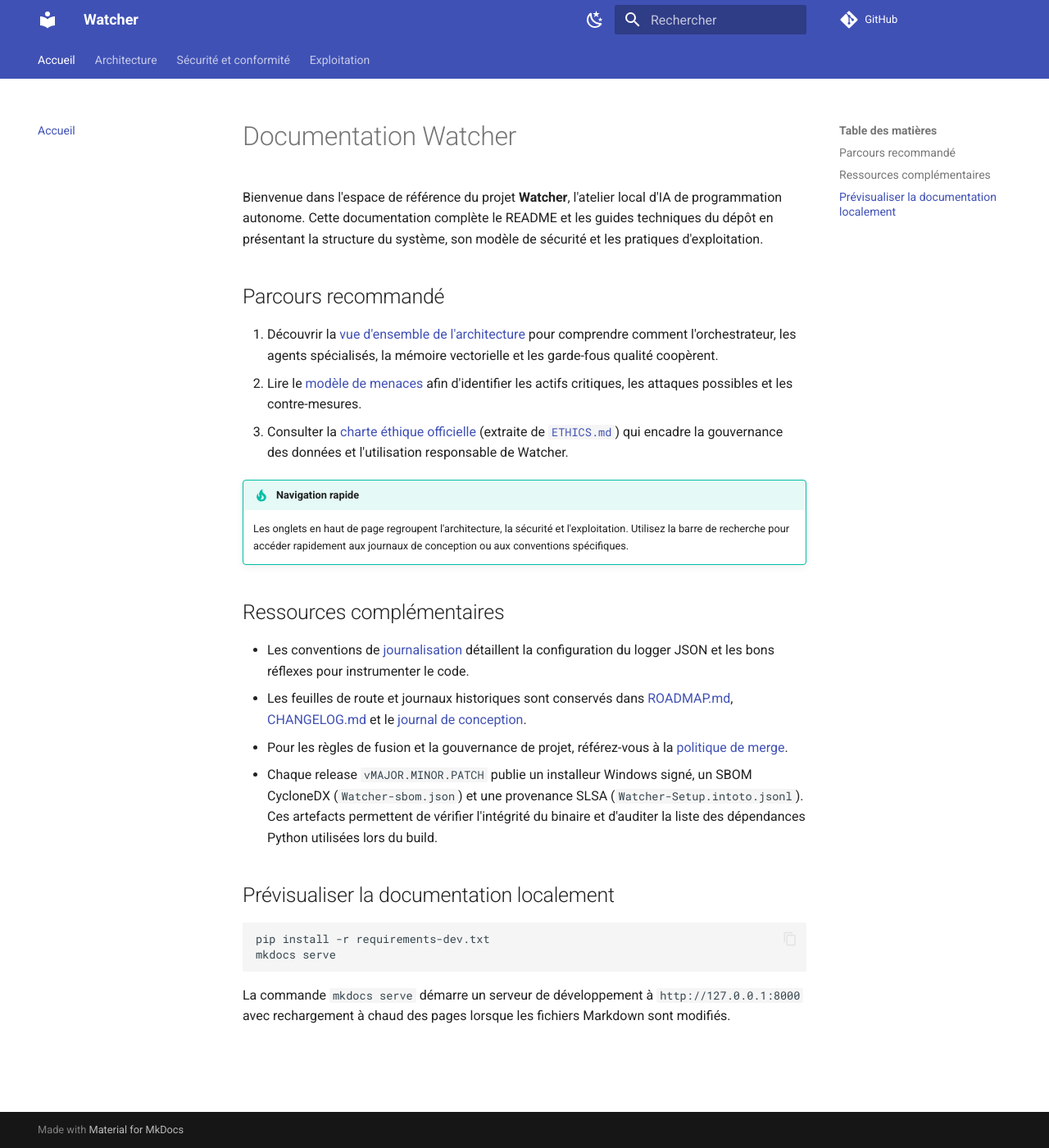
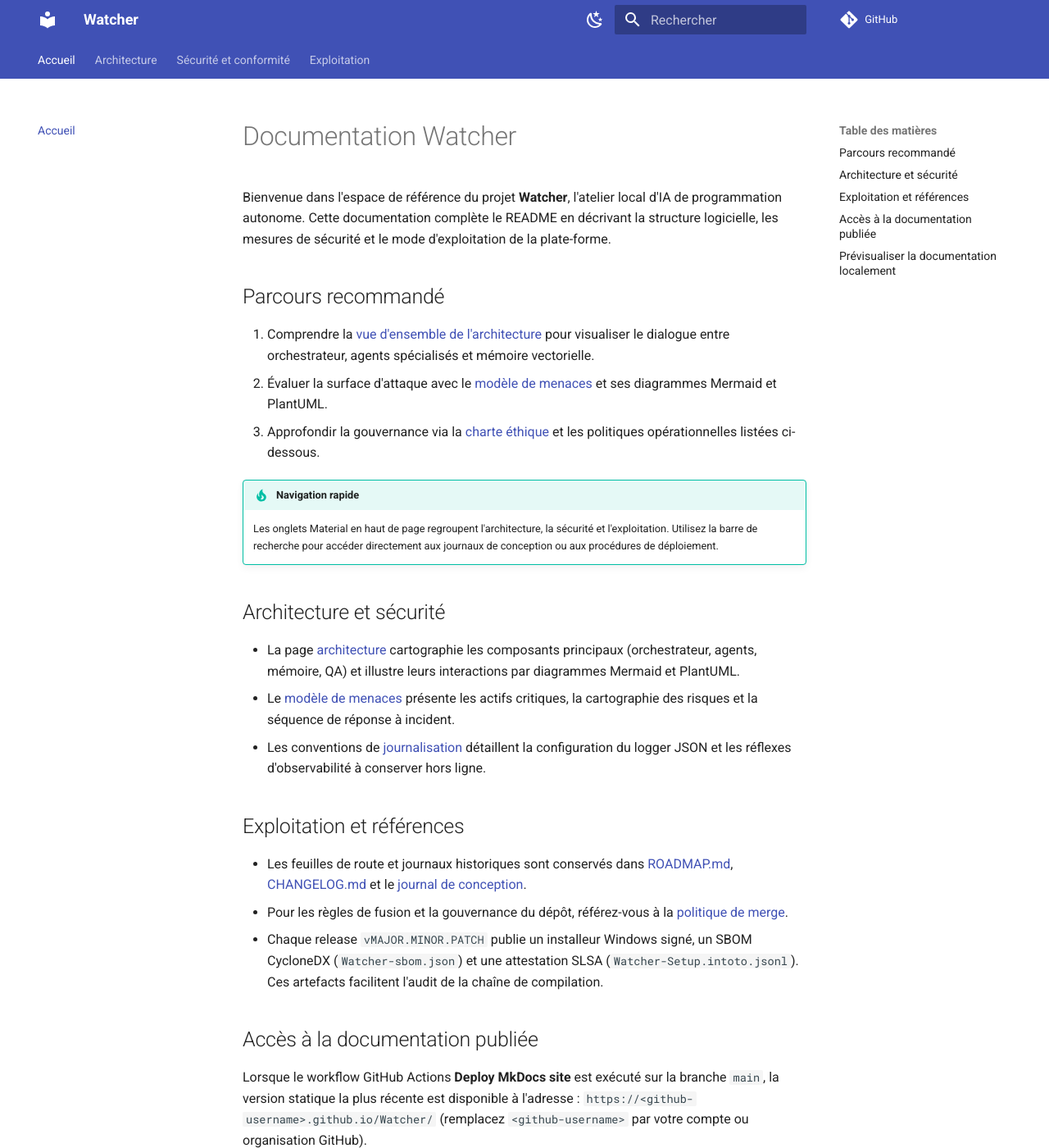
Before and after one commit to francis18georges-png/Watcher, an MkDocs documentation site: the page built from docs/index.md, in a window 1280 px wide and 1400 px high. Shown: the whole window at 82% size. Built offline with MkDocs 1.6.1 and Material for MkDocs 9.7.7, drawn with Linux system fonts in a browser that asks for light colours; comment, search, counter and statistics services are not loaded; some of the changed text lies outside the part shown.

Commit message:
docs: restructure mkdocs site and deployment guidance (#333)

````diff
--- a/docs/index.md
+++ b/docs/index.md
@@ -1,33 +1,47 @@
 # Documentation Watcher
 
 Bienvenue dans l'espace de référence du projet **Watcher**, l'atelier local d'IA de programmation autonome.
-Cette documentation complète le README et les guides techniques du dépôt en présentant la structure du
-système, son modèle de sécurité et les pratiques d'exploitation.
+Cette documentation complète le README en décrivant la structure logicielle, les mesures de sécurité et le
+mode d'exploitation de la plate-forme.
 
 ## Parcours recommandé
 
-1. Découvrir la [vue d'ensemble de l'architecture](architecture.md) pour comprendre comment l'orchestrateur,
-   les agents spécialisés, la mémoire vectorielle et les garde-fous qualité coopèrent.
-2. Lire le [modèle de menaces](threat-model.md) afin d'identifier les actifs critiques, les attaques possibles
-   et les contre-mesures.
-3. Consulter la [charte éthique officielle](ethics.md) (extraite de [`ETHICS.md`](https://github.com/<github-username>/Watcher/blob/main/ETHICS.md)) qui encadre la
-   gouvernance des données et l'utilisation responsable de Watcher.
+1. Comprendre la [vue d'ensemble de l'architecture](architecture.md) pour visualiser le dialogue entre
+   orchestrateur, agents spécialisés et mémoire vectorielle.
+2. Évaluer la surface d'attaque avec le [modèle de menaces](threat-model.md) et ses diagrammes Mermaid et
+   PlantUML.
+3. Approfondir la gouvernance via la [charte éthique](ethics.md) et les politiques opérationnelles listées ci-dessous.
 
 !!! tip "Navigation rapide"
-    Les onglets en haut de page regroupent l'architecture, la sécurité et l'exploitation. Utilisez la barre de
-    recherche pour accéder rapidement aux journaux de conception ou aux conventions spécifiques.
+    Les onglets Material en haut de page regroupent l'architecture, la sécurité et l'exploitation. Utilisez la barre de
+    recherche pour accéder directement aux journaux de conception ou aux procédures de déploiement.
 
-## Ressources complémentaires
+## Architecture et sécurité
 
-- Les conventions de [journalisation](logging.md) détaillent la configuration du logger JSON et les bons
-  réflexes pour instrumenter le code.
-- Les feuilles de route et journaux historiques sont conservés dans
-  [ROADMAP.md](ROADMAP.md), [CHANGELOG.md](CHANGELOG.md) et le [journal de conception](journal/).
-- Pour les règles de fusion et la gouvernance de projet, référez-vous à la
-  [politique de merge](merge-policy.md).
+- La page [architecture](architecture.md) cartographie les composants principaux (orchestrateur, agents, mémoire, QA)
+  et illustre leurs interactions par diagrammes Mermaid et PlantUML.
+- Le [modèle de menaces](threat-model.md) présente les actifs critiques, la cartographie des risques et la séquence de
+  réponse à incident.
+- Les conventions de [journalisation](logging.md) détaillent la configuration du logger JSON et les réflexes
+  d'observabilité à conserver hors ligne.
+
+## Exploitation et références
+
+- Les feuilles de route et journaux historiques sont conservés dans [ROADMAP.md](ROADMAP.md),
+  [CHANGELOG.md](CHANGELOG.md) et le [journal de conception](journal/).
+- Pour les règles de fusion et la gouvernance du dépôt, référez-vous à la [politique de merge](merge-policy.md).
 - Chaque release `vMAJOR.MINOR.PATCH` publie un installeur Windows signé, un SBOM CycloneDX (`Watcher-sbom.json`) et une
-  provenance SLSA (`Watcher-Setup.intoto.jsonl`). Ces artefacts permettent de vérifier l'intégrité du binaire et d'auditer
-  la liste des dépendances Python utilisées lors du build.
+  attestation SLSA (`Watcher-Setup.intoto.jsonl`). Ces artefacts facilitent l'audit de la chaîne de compilation.
+
+## Accès à la documentation publiée
+
+Lorsque le workflow GitHub Actions **Deploy MkDocs site** est exécuté sur la branche `main`, la version statique la plus
+récente est disponible à l'adresse : `https://<github-username>.github.io/Watcher/` (remplacez `<github-username>` par
+votre compte ou organisation GitHub).
+
+!!! info "URL personnalisée"
+    Si un domaine personnalisé est configuré, mettez à jour le champ `site_url` dans `mkdocs.yml` et ajoutez un fichier
+    `CNAME` dans `docs/` pour refléter la nouvelle adresse.
 
 ## Prévisualiser la documentation localement
 
@@ -36,5 +50,5 @@
 mkdocs serve
 ```
 
-La commande `mkdocs serve` démarre un serveur de développement à `http://127.0.0.1:8000` avec rechargement
-à chaud des pages lorsque les fichiers Markdown sont modifiés.
+La commande `mkdocs serve` démarre un serveur de développement à `http://127.0.0.1:8000` avec rechargement à chaud des
+pages lorsque les fichiers Markdown sont modifiés.
--- a/mkdocs.yml
+++ b/mkdocs.yml
@@ -3,6 +3,7 @@
 site_url: "https://<github-username>.github.io/Watcher/"
 repo_url: "https://github.com/<github-username>/Watcher"
 edit_uri: "edit/main/docs/"
+strict: true
 
 theme:
   name: material
@@ -62,6 +63,12 @@
 plugins:
   - search
 
+extra:
+  social:
+    - icon: fontawesome/brands/github
+      link: https://github.com/<github-username>/Watcher
+      name: Dépôt GitHub Watcher
+
 nav:
   - Accueil: index.md
   - Architecture:
````
Also changed, not shown: README.md (+2 -0 lines), docs/architecture.md (+27 -28 lines), docs/threat-model.md (+17 -19 lines).
